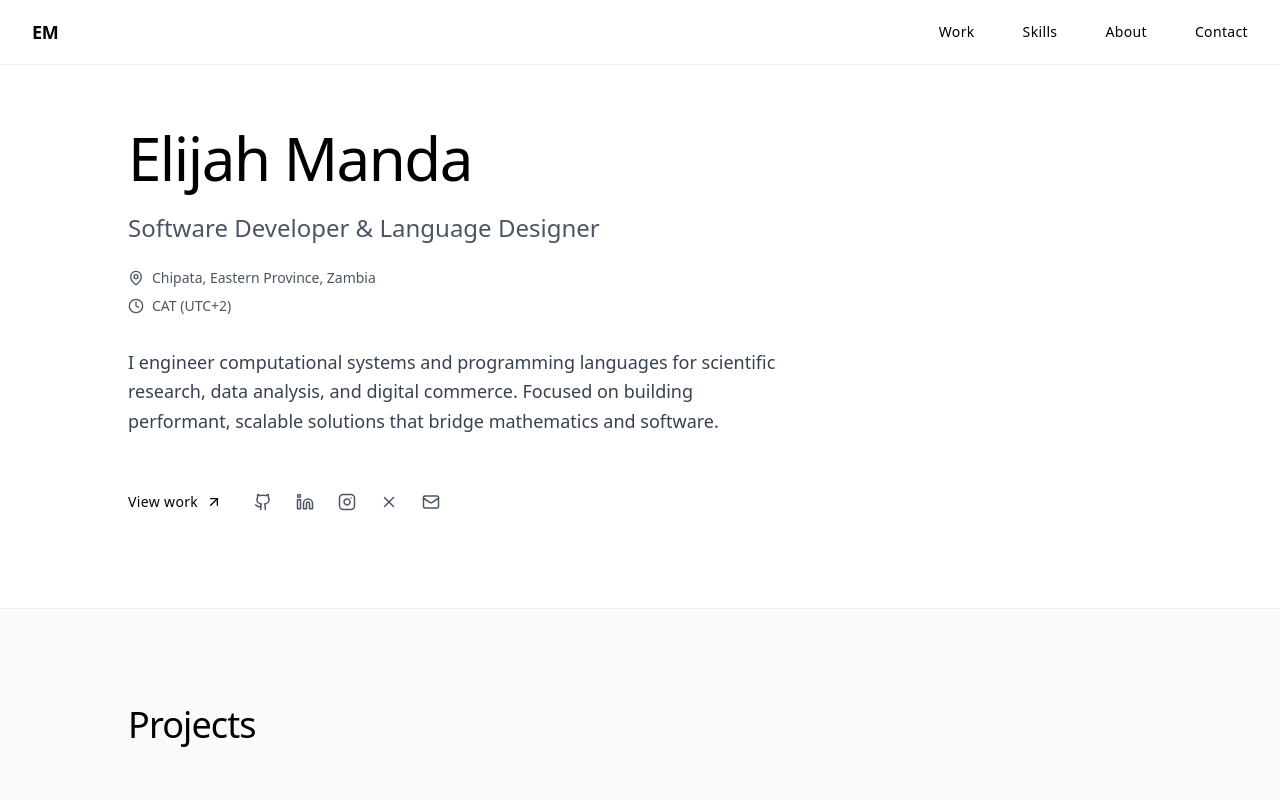
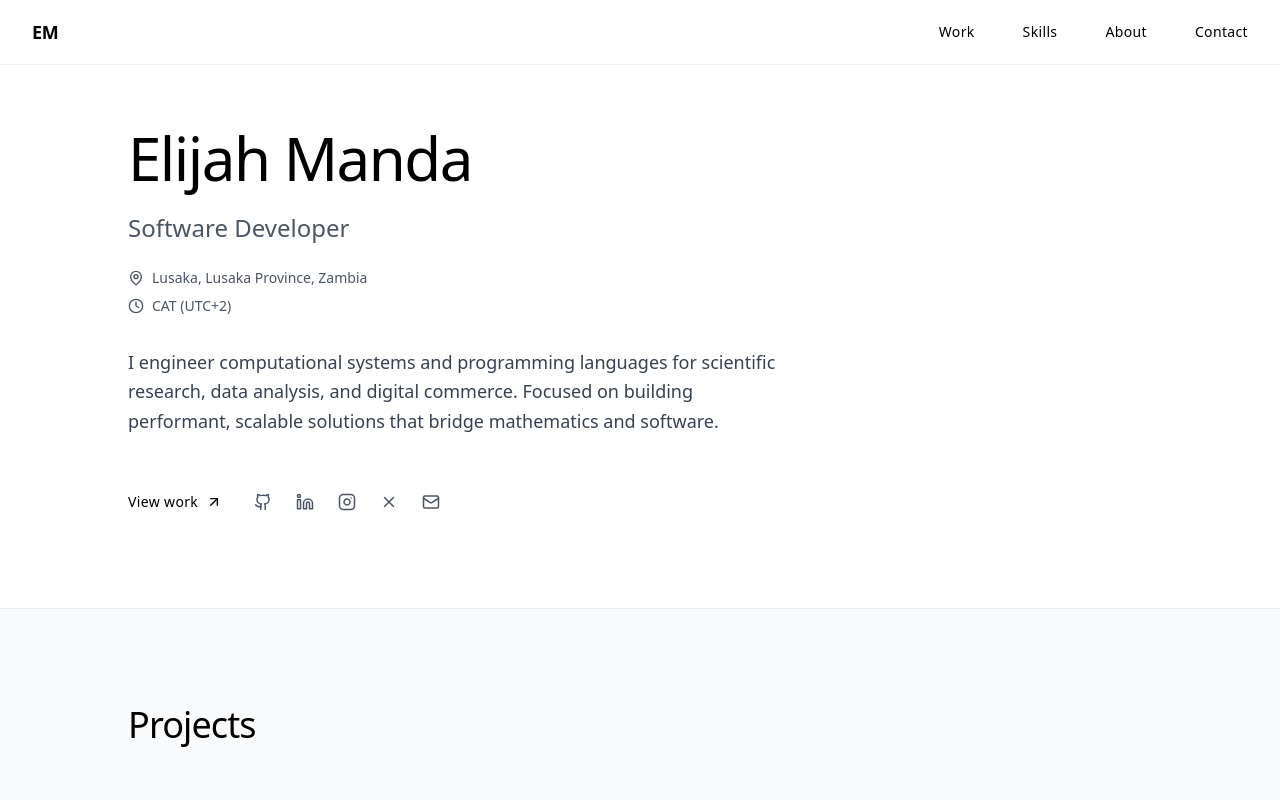
Before and after one commit to elijahmanda/portfolio, a React (Vite) app: page / in a window 1280 px wide. Shown: the top 800 px of the page. Built offline with nearby package versions, Linux system fonts and the light colour scheme.

Commit message:
minor details change

```diff
--- a/src/App.jsx
+++ b/src/App.jsx
@@ -115,13 +115,13 @@ export default function App() {
                   Elijah Manda
                 </h1>
                 <p className="text-xl md:text-2xl font-light text-gray-600 mb-4">
-                  Software Developer & Language Designer
+                  Software Developer
                 </p>
 
                 <div className="flex flex-col gap-2 text-sm text-gray-600 font-light">
                   <div className="flex items-center gap-2">
                     <MapPin size={16} className="flex-shrink-0" />
-                    <span>Chipata, Eastern Province, Zambia</span>
+                    <span>Lusaka, Lusaka Province, Zambia</span>
                   </div>
                   <div className="flex items-center gap-2">
                     <Clock size={16} className="flex-shrink-0" />
```
